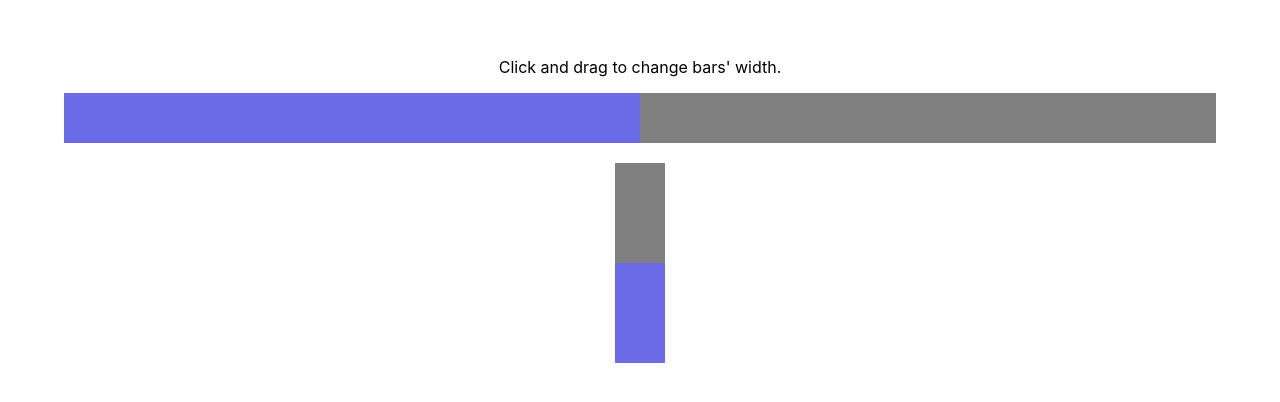
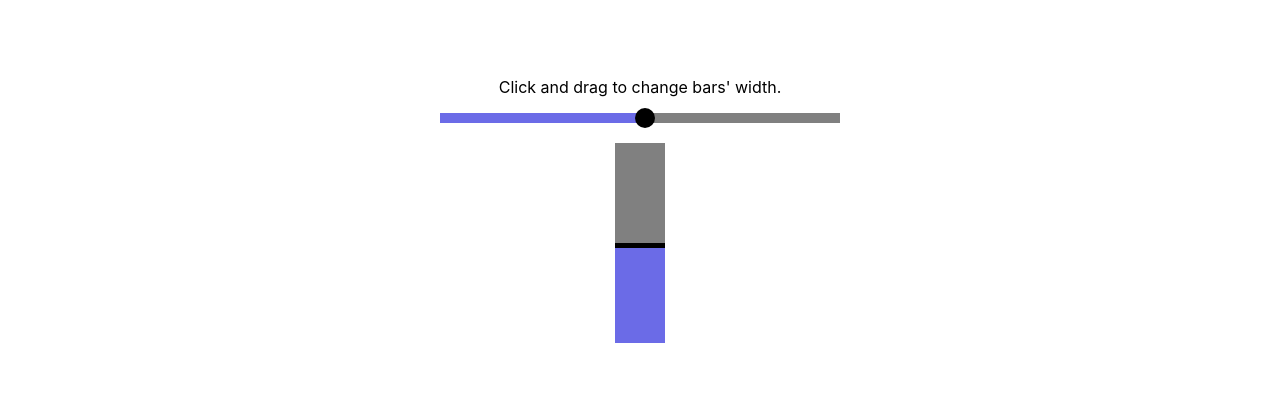
Before and after one commit to ivanalejandro0/use-pointer-drag, a React (Create React App) app: page / in a window 1280 px wide. Shown: the part 198-600 px from the top of the page. Built offline with nearby package versions, Linux system fonts and the light colour scheme.

Commit message:
Reorganize and improve examples

```diff
--- a/src/App.tsx
+++ b/src/App.tsx
@@ -1,4 +1,5 @@
-import { DragBarHorizontal, DragBarVertical } from "./drag-bar";
+import {Volume} from "./examples/Volume";
+import {TimeIndicator} from "./examples/TimeIndicator";
 
 import styles from "./App.module.css";
 
@@ -7,8 +8,8 @@ export default function App() {
     <>
       <div className={styles.container}>
         <p>Click and drag to change bars' width.</p>
-        <DragBarHorizontal />
-        <DragBarVertical />
+        <TimeIndicator />
+        <Volume />
       </div>
     </>
   );
--- /dev/null
+++ b/src/examples/TimeIndicator/index.module.css
@@ -0,0 +1,24 @@
+.container {
+  width: min(90%, 400px);
+  height: 10px;
+  display: flex;
+  cursor: grab;
+  background-color: grey;
+}
+
+.filled {
+  background-color: rgb(107, 107, 231);
+}
+
+.handle {
+  background-color: black;
+  width: 20px;
+  height: 20px;
+  border-radius: 100%;
+  margin-left: -5px;
+  margin-top: -5px;
+}
+
+.grabbing {
+  cursor: grabbing;
+}
--- /dev/null
+++ b/src/examples/TimeIndicator/index.tsx
@@ -0,0 +1,45 @@
+import { useState, useCallback, useEffect } from "react";
+import { useMouseDrag } from "../../use-mouse-drag";
+
+import styles from "./index.module.css";
+
+/**
+ * Show cursor as grabbing hand.
+ */
+function useCursorGrabbing(grabbing = false) {
+  useEffect(() => {
+    if (grabbing) {
+      document.body.classList.add(styles.grabbing);
+    } else {
+      document.body.classList.remove(styles.grabbing);
+    }
+    return () => document.body.classList.remove(styles.grabbing);;
+  }, [grabbing]);
+}
+
+export function TimeIndicator() {
+  const [width, setWidth] = useState(50);
+  const [dragging, setDragging] = useState<boolean>(false);
+
+  useCursorGrabbing(dragging);
+
+  const ref = useMouseDrag(
+    useCallback((x, _y, offset) => {
+      let w = Math.round(100 * (x - offset.left) / offset.width);
+      w = Math.min(w, 100);
+      w = Math.max(w, 0);
+      setWidth(w);
+    }, []),
+    useCallback((isDragging: boolean) => { setDragging(isDragging) }, [])
+  );
+
+  return (
+    <div ref={ref} className={styles.container}>
+      <div
+        className={styles.filled}
+        style={{ width: `${width}%` }}
+      />
+      <div className={styles.handle} />
+    </div>
+  );
+}
--- /dev/null
+++ b/src/examples/Volume/index.module.css
@@ -0,0 +1,22 @@
+.container {
+  margin-top: 20px;
+  width: 50px;
+  height: 200px;
+  display: flex;
+  align-items: flex-end;
+  background-color: grey;
+  cursor: grab;
+}
+
+.filled {
+  background-color: rgb(107, 107, 231);
+  width: 100%;
+}
+
+.handle {
+  border-top: 5px solid black;
+}
+
+.grabbing {
+  cursor: grabbing;
+}
--- /dev/null
+++ b/src/examples/Volume/index.tsx
@@ -0,0 +1,45 @@
+import { useState, useCallback, useEffect } from "react";
+import { useMouseDrag } from "../../use-mouse-drag";
+
+import styles from "./index.module.css";
+
+/**
+ * Show cursor as grabbing hand.
+ */
+function useCursorGrabbing(grabbing = false) {
+  useEffect(() => {
+    if (grabbing) {
+      document.body.classList.add(styles.grabbing);
+    } else {
+      document.body.classList.remove(styles.grabbing);
+    }
+    return () => document.body.classList.remove(styles.grabbing);;
+  }, [grabbing]);
+}
+
+export function Volume() {
+  const [height, setHeight] = useState(50);
+  const [dragging, setDragging] = useState<boolean>(false);
+
+  useCursorGrabbing(dragging);
+
+  const ref = useMouseDrag(
+    useCallback((_x, y, offset) => {
+      let h = Math.round(100 * (y - offset.top) / offset.height);
+      h = Math.min(h, 100);
+      h = Math.max(h, 0);
+      h = 100 - h;
+      setHeight(h);
+    }, []),
+    useCallback((isDragging: boolean) => { setDragging(isDragging) }, [])
+  );
+
+  return (
+    <div ref={ref} className={styles.container}>
+      <div
+        className={styles.filled + " " + styles.handle}
+        style={{ height: `calc(${height}% - 5px)` }}
+      ></div>
+    </div>
+  );
+}
```
